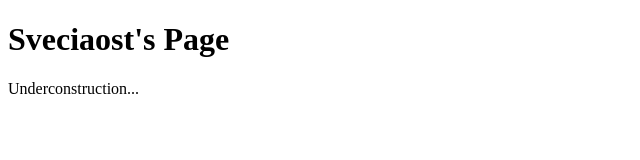
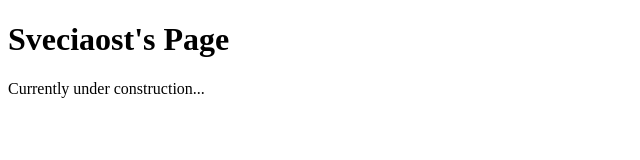
Before and after one commit to Sveciaost/sveciaost.github.io, a plain HTML site: page index.html in a window 1280 px wide. Shown: the full height of the page, 0-640 px from the left. Drawn offline with Linux system fonts and the light colour scheme.

Commit message:
Fixed typo

```diff
--- a/index.html
+++ b/index.html
@@ -6,6 +6,6 @@
 </head>
 <body>
 <h1>Sveciaost's Page</h1>
-<p>Underconstruction...</p>
+<p>Currently under construction...</p>
 </body>
 </html>
```
